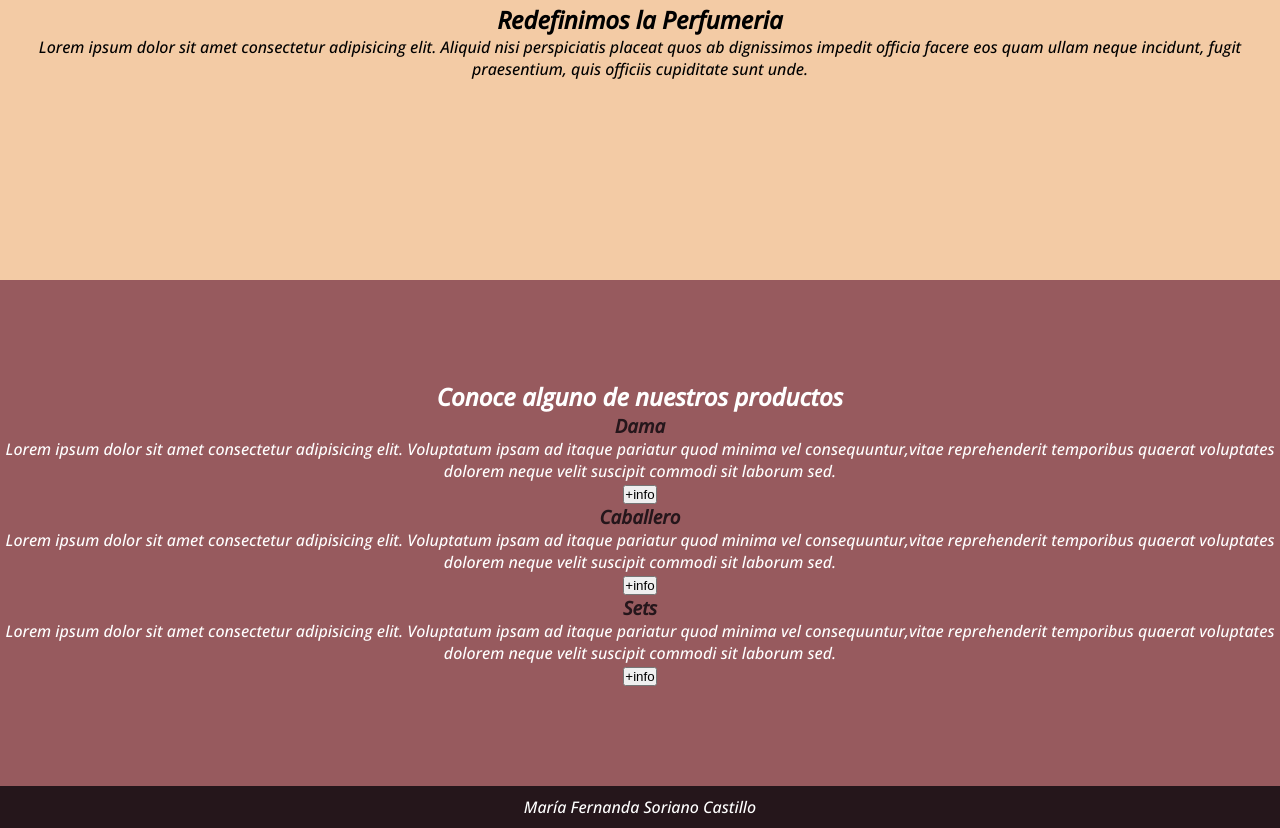
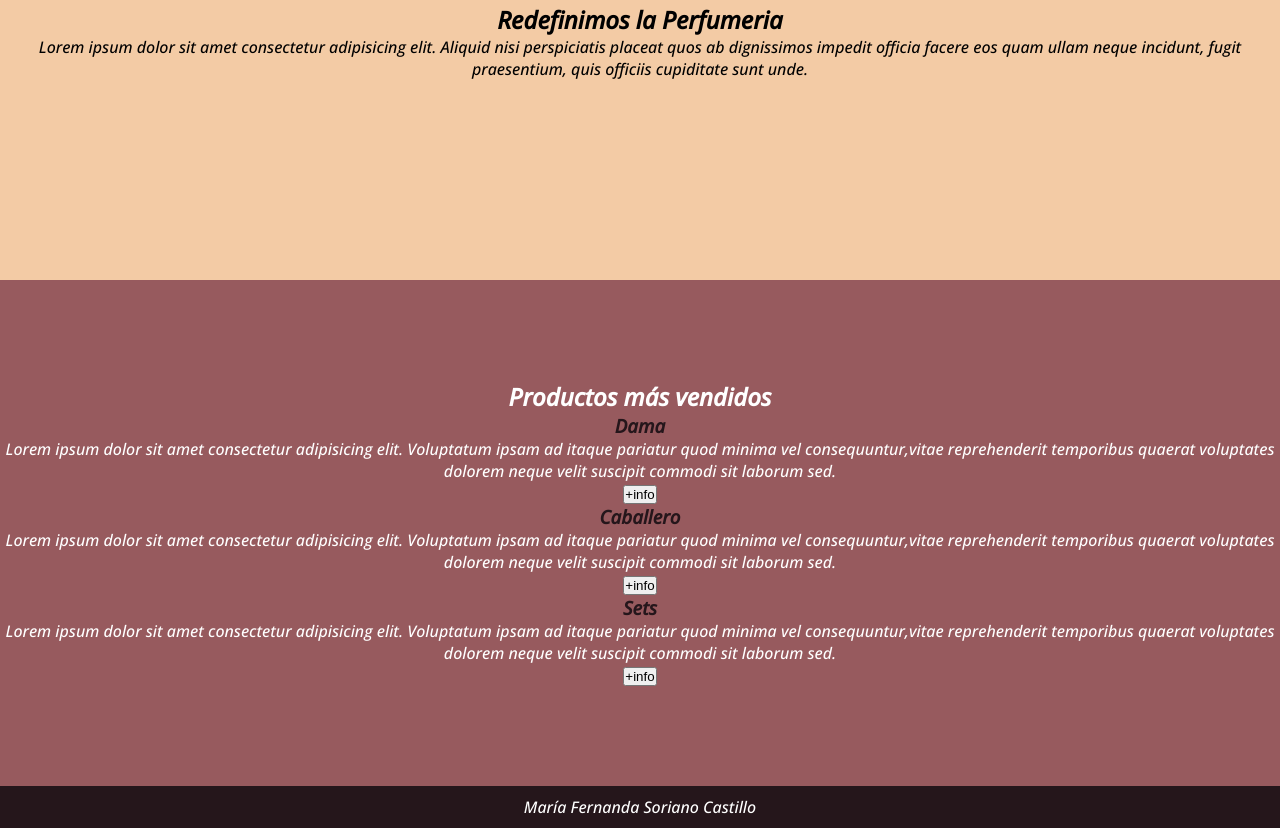
Before and after one commit to Fer-soriano/Proyecto-Final-Ecommerce, a plain HTML site: page index.html in a window 1280 px wide. Shown: the part 679-1507 px from the top of the page. Drawn offline with nearby package versions, Linux system fonts and the light colour scheme.

Commit message:
Update index.html
nuevoo

```diff
--- a/index.html
+++ b/index.html
@@ -40,7 +40,7 @@
 
   <section id="productos">
   <div class="container">
-      <h2>Conoce alguno de nuestros productos</h2>
+      <h2>Productos más vendidos</h2>
     <div class="carta">
       <h3>Dama</h3>
       <p>Lorem ipsum dolor sit amet consectetur adipisicing elit. Voluptatum ipsam ad itaque pariatur quod minima
```
